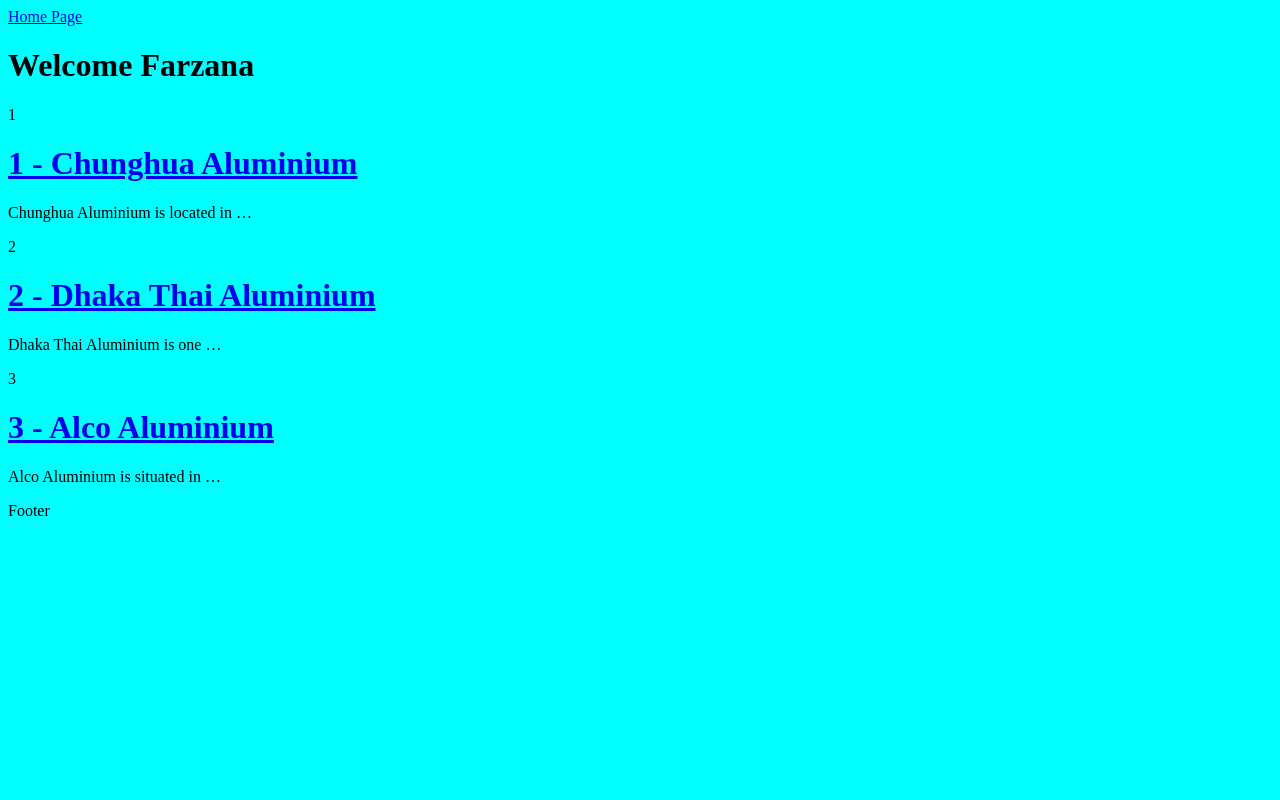
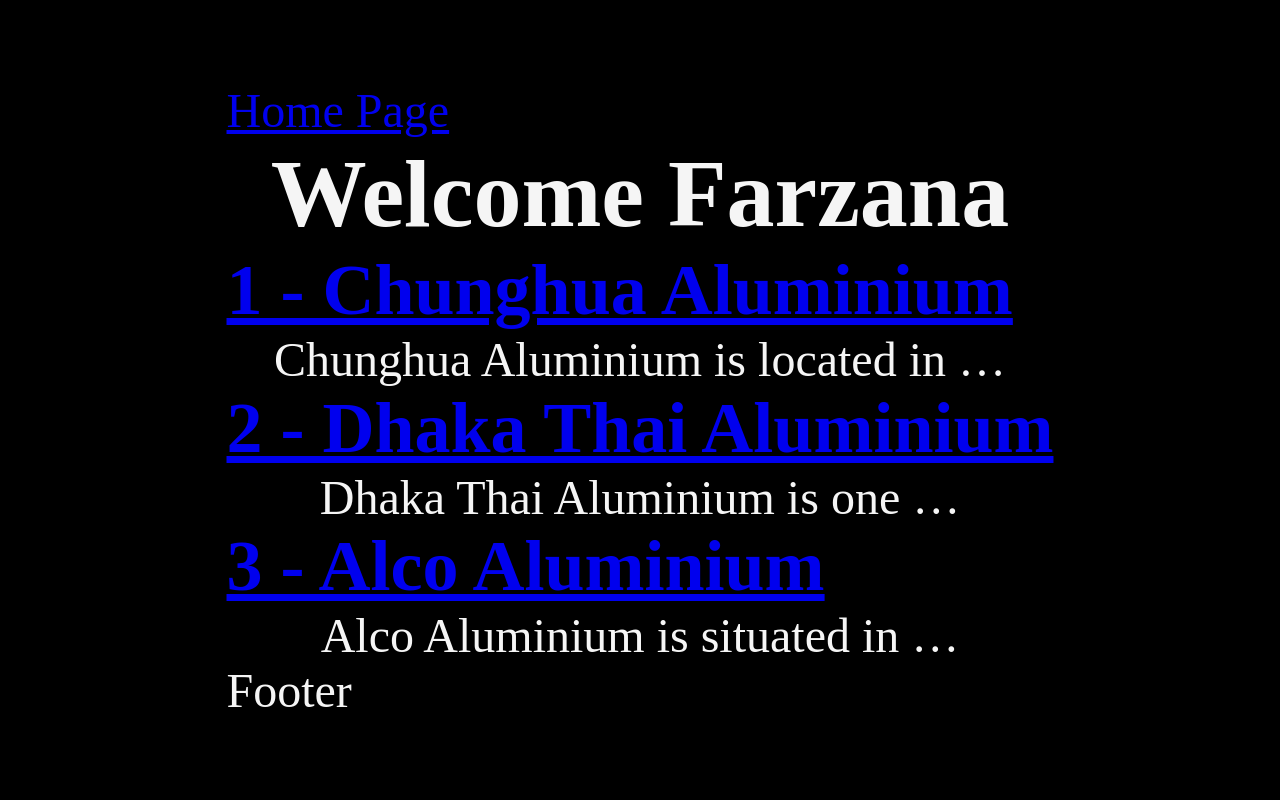
Before and after one commit to Farzana201361-Nipa/blog, a Django app: page /post/home/ in a window 1280 px wide. Run offline with Django 4.2, Linux system fonts and the light colour scheme.

Commit message:
All static files connected.

```diff
--- /dev/null
+++ b/posts/static/js/main.js
@@ -0,0 +1 @@
+console.log('This is JS from Post.')
--- a/posts/static/posts/home.css
+++ b/posts/static/posts/home.css
@@ -1,3 +1,19 @@
+*{
+    margin: 0;
+    padding: 0;
+    box-sizing: border-box;
+
+}
+
+
 body{
-    background-color: aqua;
+    min-height: 100vh;
+    display: grid;
+    place-content: center;
+    font-size: 3rem;
+    background-color: black;
+    color: whitesmoke;
 }
+h1,p {
+    text-align: center;
+}
--- a/posts/templates/posts/home.html
+++ b/posts/templates/posts/home.html
@@ -1,36 +1,28 @@
-{% extends "base.html" %}
-{%load static%}
 
-{%block css%}
-        <link rel= "stylesheet" href="{% static "posts/home.css"}">
-{%endblock css%}
+    {% extends "base.html" %}
+    {% load static %}
 
+    {% block css %}
+        <link rel="stylesheet" href="{% static 'posts/home.css' %}">
+    {% endblock css %}
 
-{%block pagetitle%}home.html {%endblock pagetitle%}
+    {% block pagetitle %}
+        Home Page
+    {% endblock pagetitle %}
 
-    {% comment %} {% if posts %}
-    <h1> All posts available </h1>
-         <h1> Welcome - {{posts}}</h1>
-        {% for  post in posts %}
-            <a href= ""> <h1>{{post.title}}</h1> </a>
-            <p>{{post.content}} </p>
-        {% endfor %}
+    {% block body %}
+        <h1>Welcome {{ username|capfirst }}</h1>
 
-    {% else %}
-    <h1> No post available </h1>
-    {% endif %}
-    {% endcomment %}
-
-{% block body %}
-
-    <h1>Welcome {{username| capfirst}} </h1>
-    {% for  post in posts %}
-        {{forloop.counter}}
-        <a href= "{% url "post" post.id %}"> <h1>{{forloop.counter}} - {{post.title}}</h1> </a>
-        <p>{{post.content | truncatewords:5}} </p>
-        {% empty %}
-        <h1> No post available </h1>
-    {% endfor %}
-
-{% endblock body %}
-    {% comment %} <h1> Welcome - {{posts}}</h1> {% endcomment %}
+        {% if posts %}
+            {% for post in posts %}
+                <div>
+                    <a href="{% url 'post' post.id %}">
+                        <h2>{{ forloop.counter }} - {{ post.title }}</h2>
+                    </a>
+                    <p>{{ post.content|truncatewords:5 }}</p>
+                </div>
+            {% endfor %}
+        {% else %}
+            <h1>No posts available</h1>
+        {% endif %}
+    {% endblock body %}
--- /dev/null
+++ b/static/home.js
@@ -0,0 +1 @@
+console.log('This is JS.')
--- a/static/style.css
+++ b/static/style.css
@@ -1,3 +1,20 @@
+
+*{
+    margin: 0;
+    padding: 0;
+    box-sizing: border-box;
+
+}
+
+
 body{
-    background-color: aqua;
+    min-height: 100vh;
+    display: grid;
+    place-content: center;
+    font-size: 3rem;
+    background-color: black;
+    color: whitesmoke;
 }
+h1,p {
+    text-align: center;
+}
--- a/templates/base.html
+++ b/templates/base.html
@@ -12,6 +12,7 @@
 
 
 <link rel= "stylesheet" href="{% static 'style.css'%}">
+<script src="{% static 'home.js'%}"defer></script>
 
 {%block css%}  {%endblock css%}
 
```
Also changed, not shown: blog/settings.py (+6 -2 lines), posts/static/posts/post.css (+17 -1 lines), posts/templates/posts/post.html (+8 -1 lines), 2 other files.
